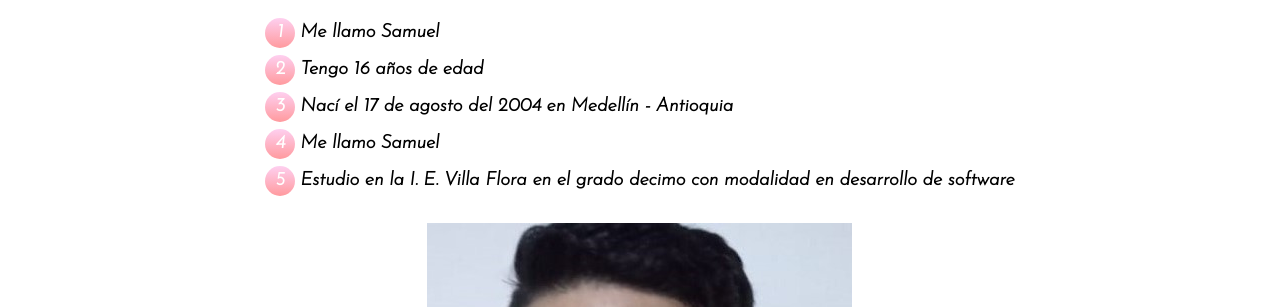
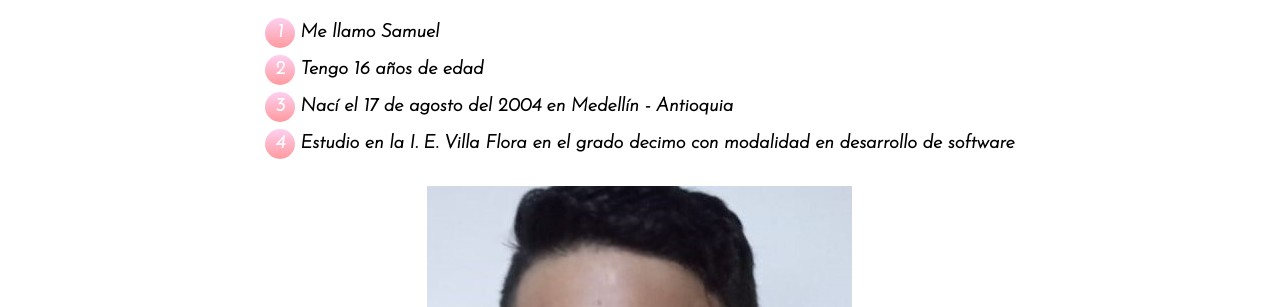
Before and after one commit to Da-vidci-Restrepo/Proyecto-media, a plain HTML site: page SamuelR.html in a window 1280 px wide. Shown: the part 493-800 px from the top of the page. Drawn offline with Linux system fonts and the light colour scheme; a web font is replaced by a local one.

Commit message:
commit 2 SamuelR

```diff
--- a/SamuelR.html
+++ b/SamuelR.html
@@ -12,7 +12,7 @@
 		<header id="cabeza">
 			<img src="img/menu.svg" alt="" class="menu">
 			<nav class="menu-navegacion">
-				<a href="index.html" target="_blank"><h2>Inicio</h2></a>
+				<a href="index.html"><h2>Inicio</h2></a>
 				<a href="SamuelR.html">Samuel R</a>
 				<a href="#b">b</a>
 				<a href="#c">c</a>
@@ -37,8 +37,7 @@
 					<h3 class="num-cual"><span class="num">1</span>Me llamo Samuel</h3>
 					<h3 class="num-cual"><span class="num">2</span>Tengo 16 años de edad</h3>
 					<h3 class="num-cual"><span class="num">3</span>Nací el 17 de agosto del 2004 en Medellín - Antioquia</h3>
-					<h3 class="num-cual"><span class="num">4</span>Me llamo Samuel</h3>
-					<h3 class="num-cual"><span class="num">5</span>Estudio en la I. E. Villa Flora en el grado decimo con modalidad en desarrollo de software</h3>
+					<h3 class="num-cual"><span class="num">4</span>Estudio en la I. E. Villa Flora en el grado decimo con modalidad en desarrollo de software</h3>
 				</<section>
 				<img id="yo" class="yo" src="img/b7477794-39a1-4f3d-9747-9a31cebef5ac.jpg">
 			</section>
```
